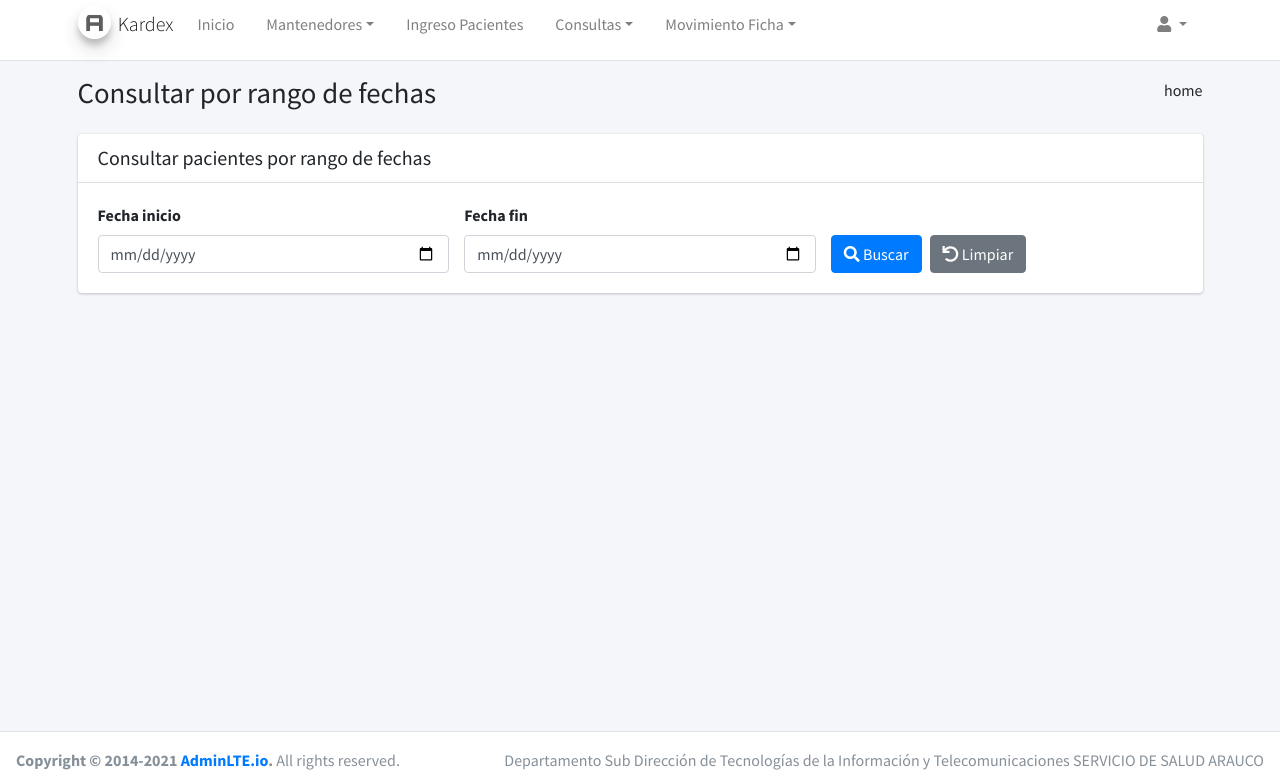
After one commit to Jarot-Fierro/Kardex, a Django app: page /kardex/pacientes/por-fecha/form/ in a window 1280 px wide. The commit adds this page. Shown: the part 129-900 px from the top of the page. Run offline with Django 4.2, Linux system fonts and the light colour scheme; the visitor is signed in with stand-in values (Sample User, id 1); some libraries are stand-ins or nearby versions.

Commit message:
Add views and forms for patient consultations by date range, including templates and URL routing

```diff
--- a/kardex/kardex/forms/pacientes.py
+++ b/kardex/kardex/forms/pacientes.py
@@ -260,3 +260,17 @@ class FormPaciente(forms.ModelForm):
             'prevision',
             'usuario',
         ]
+
+
+
+class PacienteFechaRangoForm(forms.Form):
+    fecha_inicio = forms.DateField(
+        label='Fecha inicio',
+        widget=forms.DateInput(attrs={'class': 'form-control', 'type': 'date'}),
+        required=True,
+    )
+    fecha_fin = forms.DateField(
+        label='Fecha fin',
+        widget=forms.DateInput(attrs={'class': 'form-control', 'type': 'date'}),
+        required=True,
+    )
--- a/kardex/kardex/templates/components/navbar.html
+++ b/kardex/kardex/templates/components/navbar.html
@@ -61,14 +61,14 @@
                     <a id="dropdownSubMenu2" href="#" data-toggle="dropdown" aria-haspopup="true"
                        aria-expanded="false" class="nav-link dropdown-toggle">Consultas</a>
                     <ul aria-labelledby="dropdownSubMenu2" class="dropdown-menu border-0 shadow">
-                        <li><a href="{% url 'kardex:pais_list' %}" class="dropdown-item">Ingresos por rango de
+                        <li><a href="{% url 'kardex:paciente_fecha_form' %}" class="dropdown-item">Ingresos por rango de
                             fechas</a></li>
                         <li class="dropdown-divider"></li>
-                        <li><a href="{% url 'kardex:pais_list' %}" class="dropdown-item">Consulta
+                        <li><a href="{% url 'kardex:paciente_recien_nacido_list' %}" class="dropdown-item">Consulta
                             recien nacidos</a></li>
-                        <li><a href="{% url 'kardex:pais_list' %}" class="dropdown-item">Consulta
+                        <li><a href="{% url 'kardex:paciente_extranjero_list' %}" class="dropdown-item">Consulta
                             extranjeros</a></li>
-                        <li><a href="{% url 'kardex:pais_list' %}" class="dropdown-item">Consulta
+                        <li><a href="{% url 'kardex:paciente_fallecido_list' %}" class="dropdown-item">Consulta
                             fallecidos</a></li>
 
                     </ul>
--- /dev/null
+++ b/kardex/kardex/templates/kardex/paciente/fecha_rango_form.html
@@ -0,0 +1,28 @@
+{% extends 'base.html' %}
+{% load static %}
+
+{% block title %}Pacientes - Rango de fechas{% endblock %}
+
+{% block content %}
+<div class="card">
+  <div class="card-header">
+    <h5 class="mb-0">Consultar pacientes por rango de fechas</h5>
+  </div>
+  <div class="card-body">
+    <form method="get" action="{% url 'kardex:paciente_por_fecha_list' %}" class="row g-3">
+      <div class="col-md-4">
+        <label for="id_fecha_inicio" class="form-label">Fecha inicio</label>
+        {{ form.fecha_inicio }}
+      </div>
+      <div class="col-md-4">
+        <label for="id_fecha_fin" class="form-label">Fecha fin</label>
+        {{ form.fecha_fin }}
+      </div>
+      <div class="col-md-4 d-flex align-items-end">
+        <button type="submit" class="btn btn-primary me-2"><i class="fas fa-search"></i> Buscar</button>
+        <a href="{% url 'kardex:paciente_fecha_form' %}" class="btn btn-secondary"><i class="fas fa-undo"></i> Limpiar</a>
+      </div>
+    </form>
+  </div>
+</div>
+{% endblock %}
--- a/kardex/kardex/urls.py
+++ b/kardex/kardex/urls.py
@@ -59,6 +59,11 @@ urlpatterns = [
 
     # Vistas básicas para Pacientes
     path('pacientes/', PacienteListView.as_view(), name='paciente_list'),
+    path('pacientes/recien-nacidos/', PacienteRecienNacidoListView.as_view(), name='paciente_recien_nacido_list'),
+    path('pacientes/extranjeros/', PacienteExtranjeroListView.as_view(), name='paciente_extranjero_list'),
+    path('pacientes/fallecidos/', PacienteFallecidoListView.as_view(), name='paciente_fallecido_list'),
+    path('pacientes/por-fecha/', PacientePorFechaListView.as_view(), name='paciente_por_fecha_list'),
+        path('pacientes/por-fecha/form/', PacienteFechaFormView.as_view(), name='paciente_fecha_form'),
     path('pacientes/crear/', PacienteCreateView.as_view(), name='paciente_create'),
     path('pacientes/<int:pk>/editar/', PacienteUpdateView.as_view(), name='paciente_update'),
     path('pacientes/<int:pk>/eliminar/', PacienteDeleteView.as_view(), name='paciente_delete'),
--- a/kardex/kardex/views/pacientes.py
+++ b/kardex/kardex/views/pacientes.py
@@ -3,7 +3,7 @@ from django.http import HttpResponse
 from django.shortcuts import redirect
 from django.urls import reverse_lazy
 from django.views.generic import DeleteView, CreateView, UpdateView, DetailView
-from django.views.generic import TemplateView
+from django.views.generic import TemplateView, FormView
 
 from kardex.forms.pacientes import FormPaciente
 from kardex.mixin import DataTableMixin
@@ -159,3 +159,92 @@ class PacienteDeleteView(DeleteView):
         context['list_url'] = self.success_url
         context['module_name'] = MODULE_NAME
         return context
+
+
+class PacienteRecienNacidoListView(PacienteListView):
+    def get_base_queryset(self):
+        return Paciente.objects.filter(recien_nacido=True)
+
+    def get_context_data(self, **kwargs):
+        context = super().get_context_data(**kwargs)
+        context.update({
+            'title': 'Pacientes Recién Nacidos',
+            'list_url': reverse_lazy('kardex:paciente_recien_nacido_list'),
+        })
+        return context
+
+
+class PacienteExtranjeroListView(PacienteListView):
+    def get_base_queryset(self):
+        return Paciente.objects.filter(extranjero=True)
+
+    def get_context_data(self, **kwargs):
+        context = super().get_context_data(**kwargs)
+        context.update({
+            'title': 'Pacientes Extranjeros',
+            'list_url': reverse_lazy('kardex:paciente_extranjero_list'),
+        })
+        return context
+
+
+class PacienteFallecidoListView(PacienteListView):
+    def get_base_queryset(self):
+        return Paciente.objects.filter(fallecido=True)
+
+    def get_context_data(self, **kwargs):
+        context = super().get_context_data(**kwargs)
+        context.update({
+            'title': 'Pacientes Fallecidos',
+            'list_url': reverse_lazy('kardex:paciente_fallecido_list'),
+        })
+        return context
+
+
+from kardex.forms.pacientes import PacienteFechaRangoForm, FormPaciente
+from django.utils.dateparse import parse_date
+
+
+class PacienteFechaFormView(FormView):
+    template_name = 'kardex/paciente/fecha_rango_form.html'
+    form_class = PacienteFechaRangoForm
+
+    def get_success_url(self):
+        return reverse_lazy('kardex:paciente_por_fecha_list')
+
+    def form_valid(self, form):
+        # Redirect with GET params for datatable view
+        fecha_inicio = form.cleaned_data['fecha_inicio'].strftime('%Y-%m-%d')
+        fecha_fin = form.cleaned_data['fecha_fin'].strftime('%Y-%m-%d')
+        url = f"{self.get_success_url()}?fecha_inicio={fecha_inicio}&fecha_fin={fecha_fin}"
+        return redirect(url)
+
+    def get_context_data(self, **kwargs):
+        ctx = super().get_context_data(**kwargs)
+        ctx['title'] = 'Consultar por rango de fechas'
+        return ctx
+
+
+class PacientePorFechaListView(PacienteListView):
+    def get_base_queryset(self):
+        qs = Paciente.objects.all()
+        fecha_inicio = self.request.GET.get('fecha_inicio')
+        fecha_fin = self.request.GET.get('fecha_fin')
+        if fecha_inicio and fecha_fin:
+            fi = parse_date(fecha_inicio)
+            ff = parse_date(fecha_fin)
+            if fi and ff:
+                from datetime import datetime, time
+                start_dt = datetime.combine(fi, time.min)
+                end_dt = datetime.combine(ff, time.max)
+                qs = qs.filter(created_at__range=(start_dt, end_dt))
+        return qs
+
+    def get_context_data(self, **kwargs):
+        context = super().get_context_data(**kwargs)
+        form = PacienteFechaRangoForm(self.request.GET or None)
+        context.update({
+            'title': 'Pacientes por Rango de Fecha',
+            'list_url': reverse_lazy('kardex:paciente_por_fecha_list'),
+            'date_range_form': form,
+        })
+        return context
```
